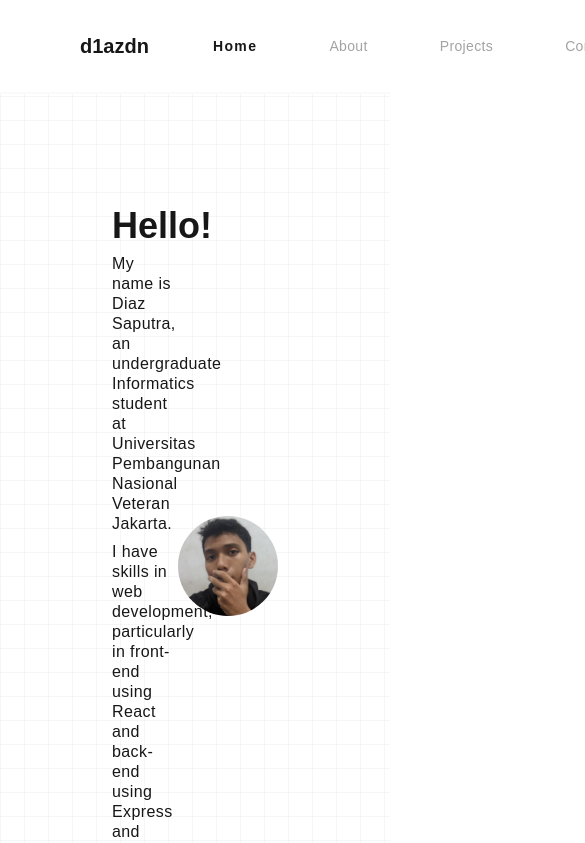
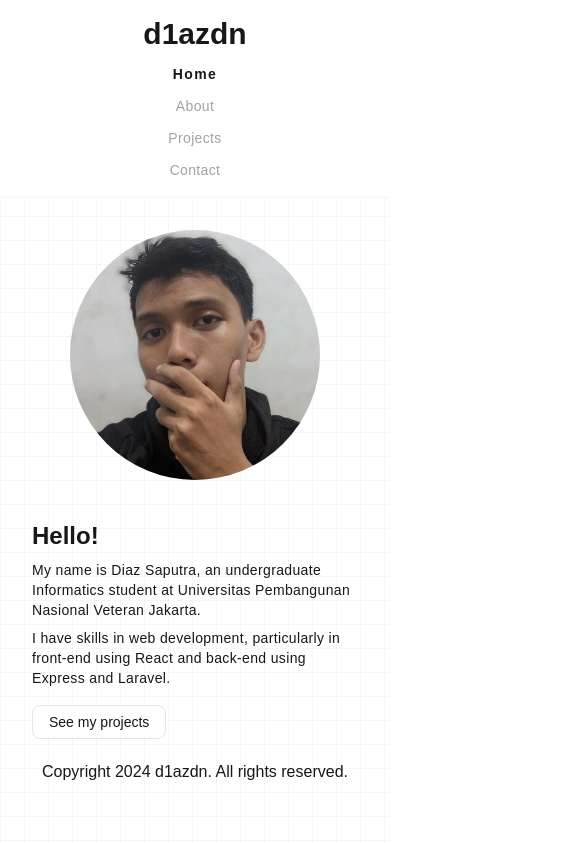
Before and after one commit to d1azdn/elporto, a React (Vite) app: page / in a window 390 px wide. Shown: the top 843 px of the page, 585 px wide, since content can reach past the window. Built offline with nearby package versions, Linux system fonts and the light colour scheme.

Commit message:
Updated responsive for navbar-home

```diff
--- a/src/components/navbar.jsx
+++ b/src/components/navbar.jsx
@@ -13,17 +13,17 @@ export default function Navbar({ page, setPage }){
     return (
         <>
             <header>
-                <nav className="flex justify-between border-b-2 border-solid border-neutral-50 bg-white py-4 px-20">
-                    <ul className="flex gap-14 justify-between items-center content-center">
-                        <li>
-                            <a href="" className="font-bold text-xl">d1azdn</a>
+                <nav className="flex justify-center sm:justify-between border-b-2 border-solid border-neutral-50 bg-white py-4 sm:px-20">
+                    <ul className="grid grid-cols-1 sm:flex gap-3 sm:gap-14 justify-center sm:justify-between items-center content-center text-center sm:text-start">
+                        <li className="block">
+                            <a href="" className="font-bold text-3xl sm:text-xl">d1azdn</a>
                         </li>
                         <ListNavbar text="Home" setPage={setPage} active={page == 'Home'}/>
                         <ListNavbar text="About" setPage={setPage} active={page == 'About'}/>
                         <ListNavbar text="Projects" setPage={setPage} active={page == 'Projects'}/>
                         <ListNavbar text="Contact" setPage={setPage} active={page == 'Contact'}/>
                     </ul>
-                    <ul className="justify-between items-center content-center">
+                    <ul className="hidden lg:block justify-between items-center content-center">
                         <li>
                         <SmallButton text="See on Github" href="https://github.com/d1azdn" target="_blank"/>
                         </li>
--- a/src/pages/home.jsx
+++ b/src/pages/home.jsx
@@ -3,11 +3,11 @@ import { SmallButton } from "../components/usefulComponent";
 export default function Home(){
     return(
         <>
-        <section className="introduction flex justify-evenly m-28 items-center">
-            <div className="intro w-2/5 cursor-default">
-                <h1 className="text-4xl font-bold mb-2 hover:bg-neutral-100 duration-200">Hello!</h1>
-                <p className="mb-2 tracking-wide leading-5 hover:bg-neutral-100 duration-200">My name is Diaz Saputra, an undergraduate Informatics student at Universitas Pembangunan Nasional Veteran Jakarta.</p>
-                <p className="mb-6 tracking-wide leading-5 hover:bg-neutral-100 duration-200">I have skills in web development, particularly in front-end using React and back-end using Express and Laravel.</p>
+        <section className="introduction flex flex-col-reverse md:flex-row m-8 sm:m-28 items-center md:items-start md:justify-center gap-10">
+            <div className="intro cursor-default md:w-1/2">
+                <h1 className="text-2xl md:text-4xl font-bold mb-2 hover:bg-neutral-100 duration-200">Hello!</h1>
+                <p className="mb-2 text-sm md:text-base tracking-wide leading-5 hover:bg-neutral-100 duration-200">My name is Diaz Saputra, an undergraduate Informatics student at Universitas Pembangunan Nasional Veteran Jakarta.</p>
+                <p className="mb-6 text-sm md:text-base tracking-wide leading-5 hover:bg-neutral-100 duration-200">I have skills in web development, particularly in front-end using React and back-end using Express and Laravel.</p>
                 <SmallButton text="See my projects" href="https://github.com/d1azdn" target="_blank"/>
             </div>
             <div className="images">
```
